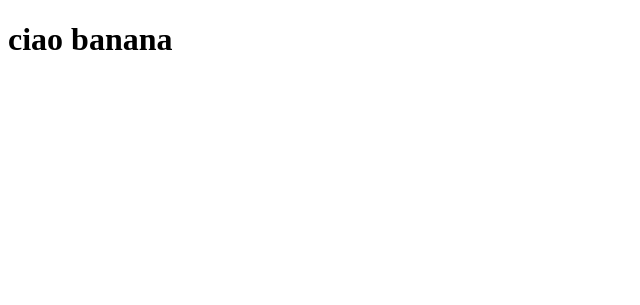
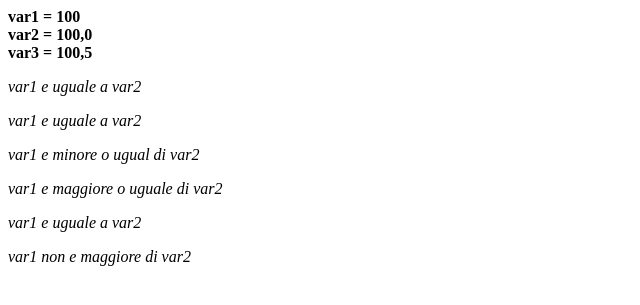
Before and after one commit to giovannidebug982/primo_progetto, a Django app: page /seconda_app/if_else_elif in a window 1280 px wide. Shown: the top 305 px of the page, without its empty margins (0-640 px from the left). Run offline with Django 4.2, Linux system fonts and the light colour scheme.

Commit message:
11:37 funzionante passo 9

```diff
--- a/seconda_app/templates/if_else_elif.html
+++ b/seconda_app/templates/if_else_elif.html
@@ -7,6 +7,49 @@
     <title>if_else_elif</title>
 </head>
 <body>
-   <h1>ciao banana</h1>
+    <b>var1 = {{var1}}</b> </br>
+    <b>var2 = {{var2}}</b> </br>
+    <b>var3 = {{var3}}</b> </br>
+    {% if var1 < var2 %}
+        <p><i>var1 e minore di var2</i></p>
+    {% elif var1 > var2 %}
+        <p><i>var1 e maggiore di var2</i></p>
+    {% else %}
+        <p><i>var1 e uguale a var2</i></p>
+    {% endif %}
+    {% if var1 > var2 %}
+        <p><i>var1 e maggiore di var2</i></p>
+    {% elif var1 < var2 %}
+        <p><i>var1 e minore di var2</i></p>
+    {% else %}
+        <p><i>var1 e uguale a var2</i></p>
+    {% endif %}
+    {% if var1 <= var2 %}
+        <p><i>var1 e minore o ugual di var2</i></p>
+    {% elif var1 > var2 %}
+        <p><i>var1 e maggiore di var2</i></p>
+    {% endif %}
+    {% if var1 >= var2 %}
+        <p><i>var1 e maggiore o uguale di var2</i></p>
+    {% elif var1 < var2 %}
+        <p><i>var1 e minore di var2</i></p>
+    {% endif %}
+    {% if var1 == var2 %}
+        <p><i>var1 e uguale a var2</i></p>
+    {% elif var1 != var2 %}
+        <p><i>var1 non e uguale a var2</i></p>
+    {% endif %}
+    {% if var1 < var2 and var1 < var3 %}
+        <p><i>var1 e minore di var2 e var1 e minore di var3</i></p>
+    {% elif var1 > var2 and var1 > var3 %}
+        <p><i>var1 e maggiore di var2 e var1 e maggiore di var3</i></p>
+    {% endif %}
+    {% if not var1 > var2 %}
+        <p><i>var1 non e maggiore di var2</i></p>
+    {% elif not var1 < var2 %}
+        <p><i>var1 non e minore di var2</i></p>
+    {% else %}
+        <p><i>var1 e uguale a var2</i></p>
+    {% endif %}
 </body>
 </html>
--- a/seconda_app/views.py
+++ b/seconda_app/views.py
@@ -15,3 +15,11 @@ def es_if(request):
 
 def if_else_elif(request):
     return render(request,"if_else_elif.html")
+
+def if_else_elif(request):
+    context = {
+        'var1' : 100,
+        'var2' : 100.0,
+        'var3' : 100.50
+    }
+    return render(request,"if_else_elif.html", context)
```
